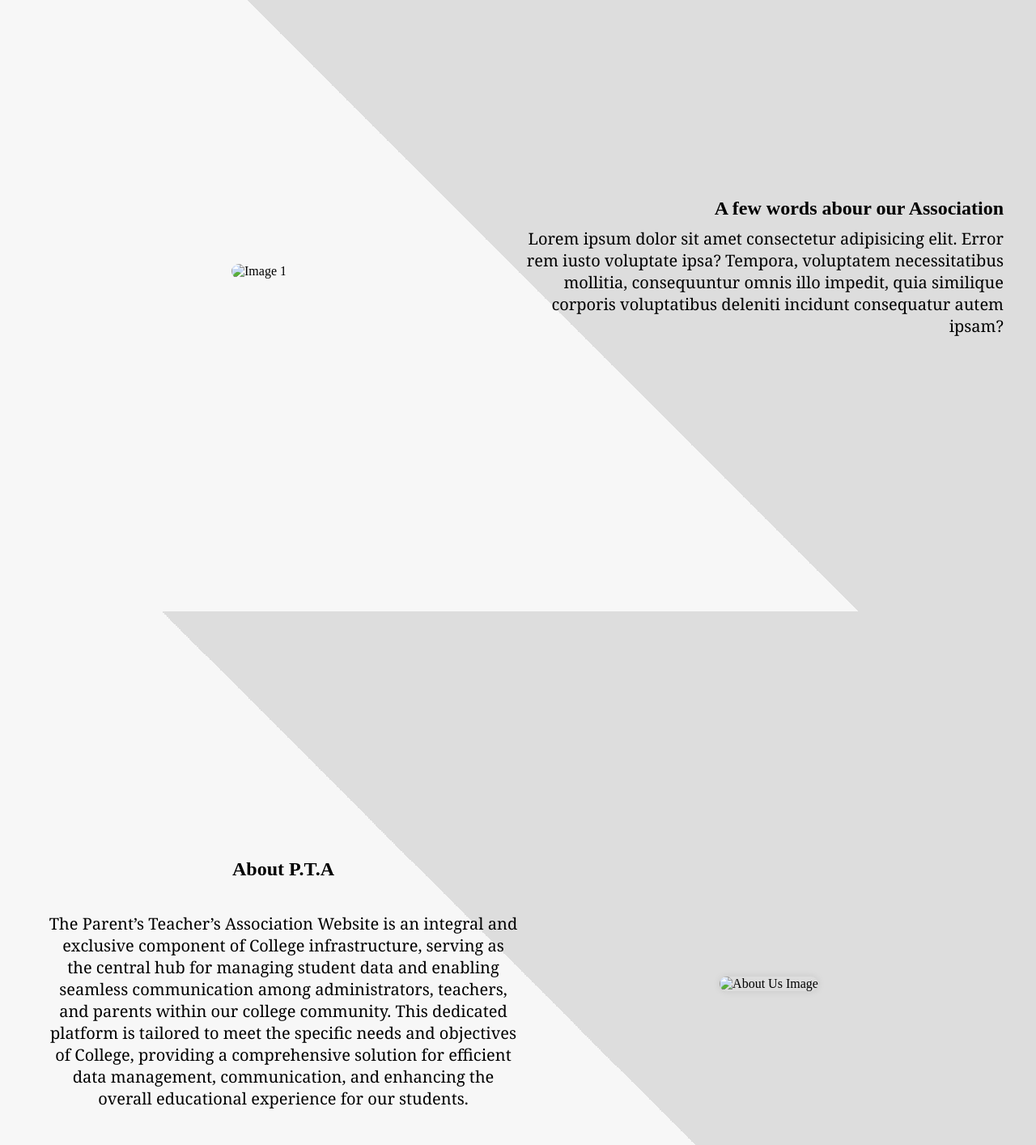
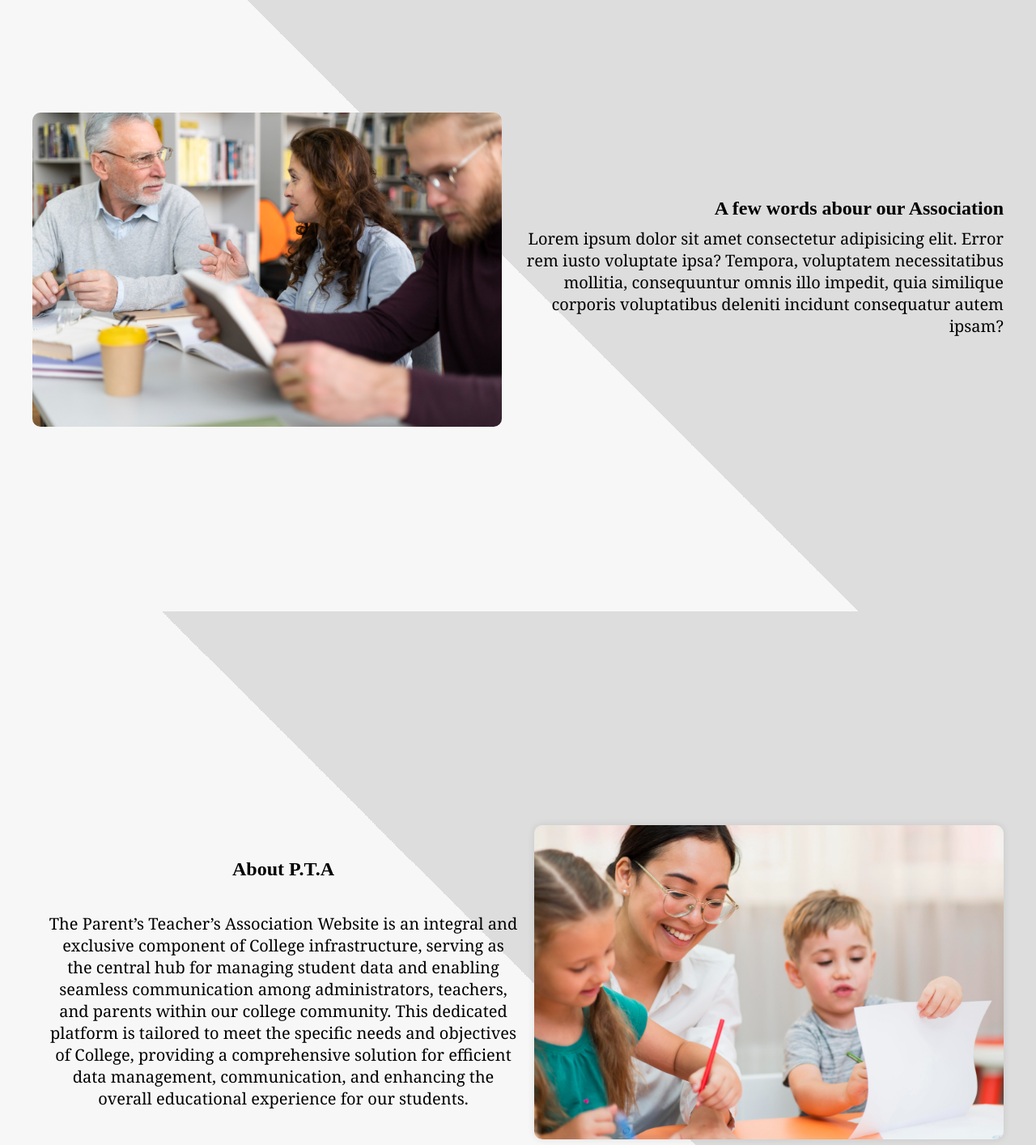
Before and after one commit to shrujayyy/newgit, a plain HTML site: page botlog.html in a window 1280 px wide. Shown: the part 1019-2433 px from the top of the page at 81% size. Drawn offline with Linux system fonts and the light colour scheme; a web font is replaced by a local one.

Commit message:
changedimages
images

```diff
--- a/botlog.html
+++ b/botlog.html
@@ -24,7 +24,7 @@
         background-repeat: no-repeat;
         width: 100vw;
         padding: 20px;
-  height: 100vh;
+        height: 100vh;
 
       }
       .full-screen {
@@ -378,7 +378,7 @@ width: 100%;
     <div class="image-section">
       <div class="image-container">
         <div class="image-3">
-          <img src="newbg3.jpg" alt="Image 1" />
+          <img src="5.jpg" alt="Image 1" />
         </div>
        </div>
       <div class="description-container">
@@ -398,7 +398,7 @@ width: 100%;
         <p>The Parent’s Teacher’s Association Website is an integral and exclusive component of College infrastructure, serving as the central hub for managing student data and enabling seamless communication among administrators, teachers, and parents within our college community. This dedicated platform is tailored to meet the specific needs and objectives of College, providing a comprehensive solution for efficient data management, communication, and enhancing the overall educational experience for our students.</p>
       </div>
       <div class="about-image">
-        <img src="newbg3.jpg" alt="About Us Image">
+        <img src="4.jpg" alt="About Us Image">
       </div>
     </div>
   </div>
```
Also changed, not shown: 4.jpg (added), 5.jpg (added).
